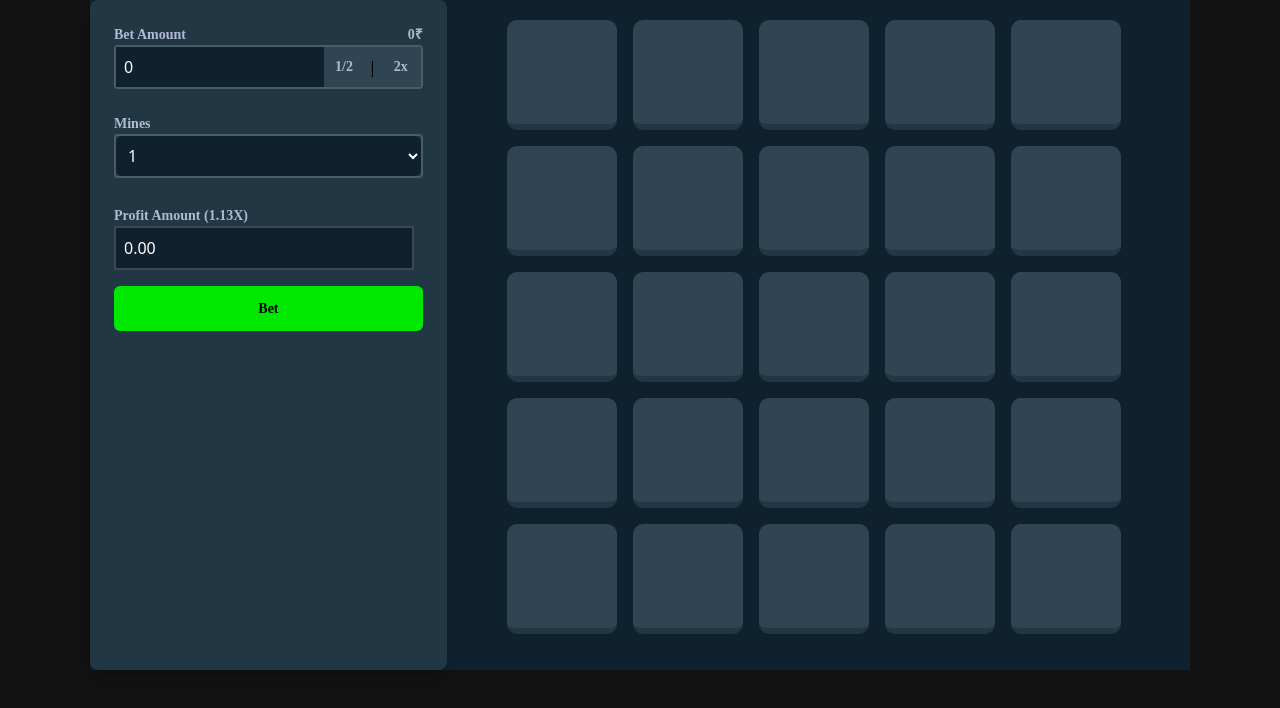
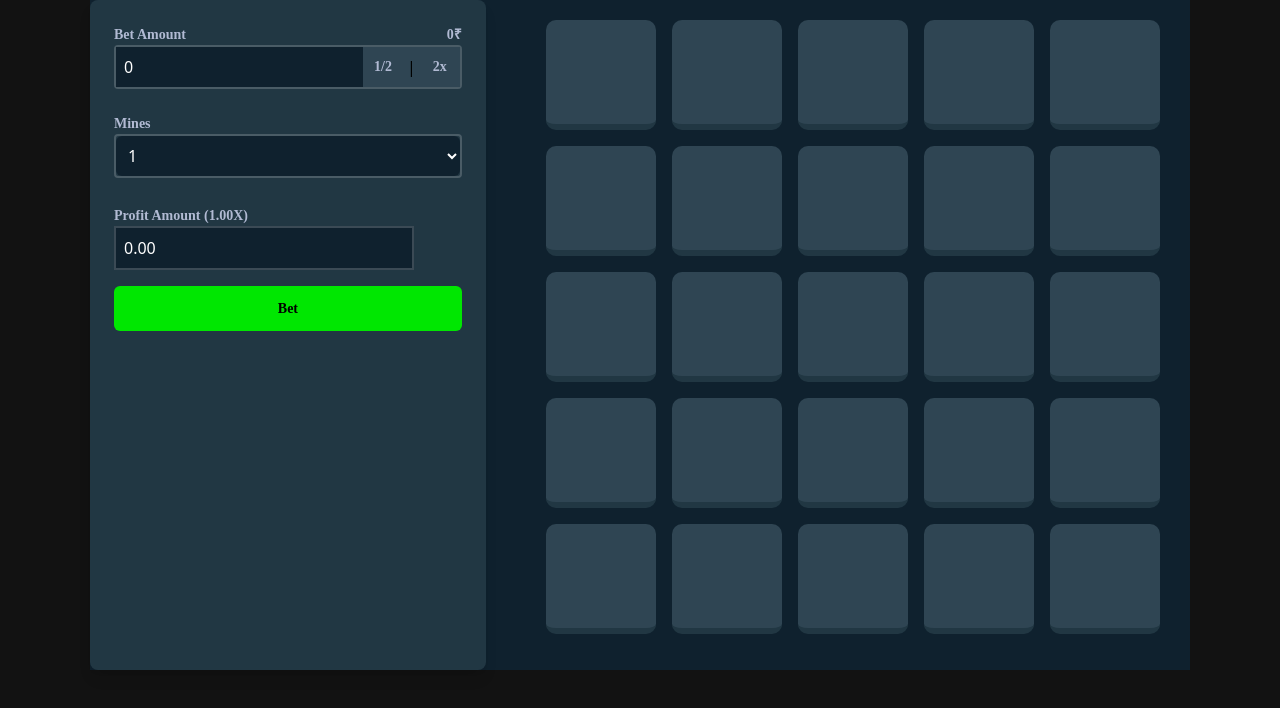
Before and after one commit to Vegadjay/Card-Game-Using-React, a React (Vite) app: page / in a window 1280 px wide. Shown: the top 708 px of the page. Built offline with nearby package versions, Linux system fonts and the light colour scheme; a web font is replaced by a local one.

Commit message:
update code

```diff
--- a/componants/Sidebar.jsx
+++ b/componants/Sidebar.jsx
@@ -38,7 +38,7 @@ function Sidebar({
   };
 
   useEffect(() => {
-    setProfitMultiplier(1.13 + openedCards * 0.13);
+    setProfitMultiplier(1.00 + openedCards * 0.13);
   }, [openedCards]);
 
   useEffect(() => {
@@ -62,7 +62,7 @@ function Sidebar({
               <div className="input-box-with-bitcoin flex-grow">
                 <input
                   type="number"
-                  className="input-area w-52 bg-transparent text-white p-2"
+                  className="input-area bg-transparent text-white p-2"
                   value={amount}
                   onChange={handleBetAmountChange}
                 />
```
